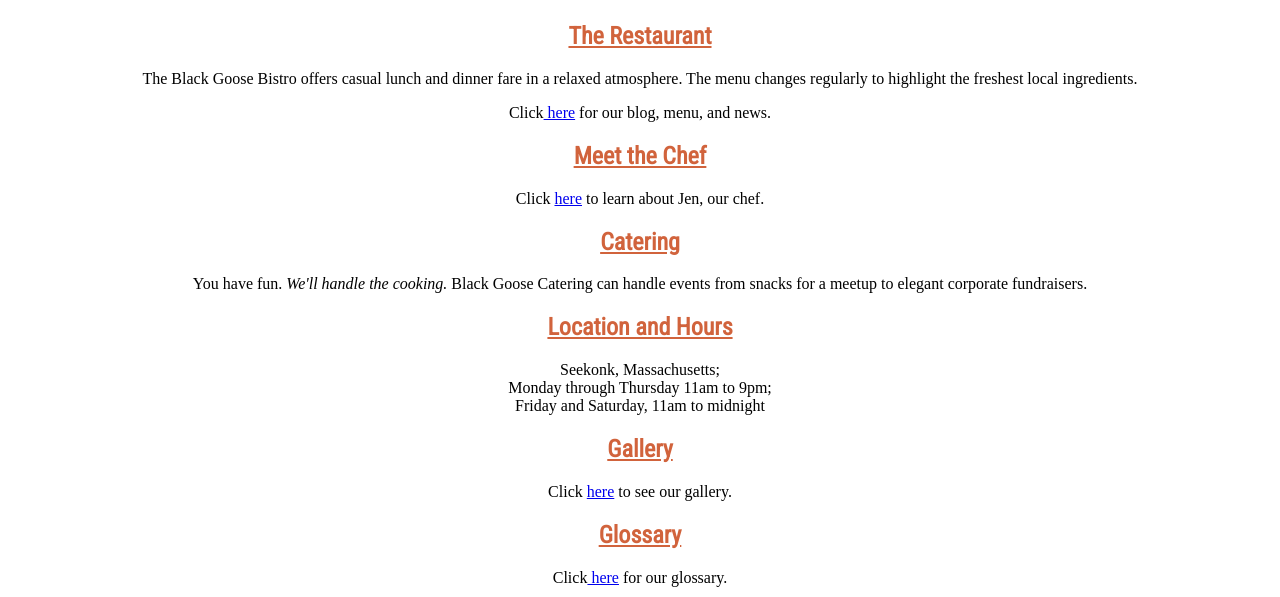
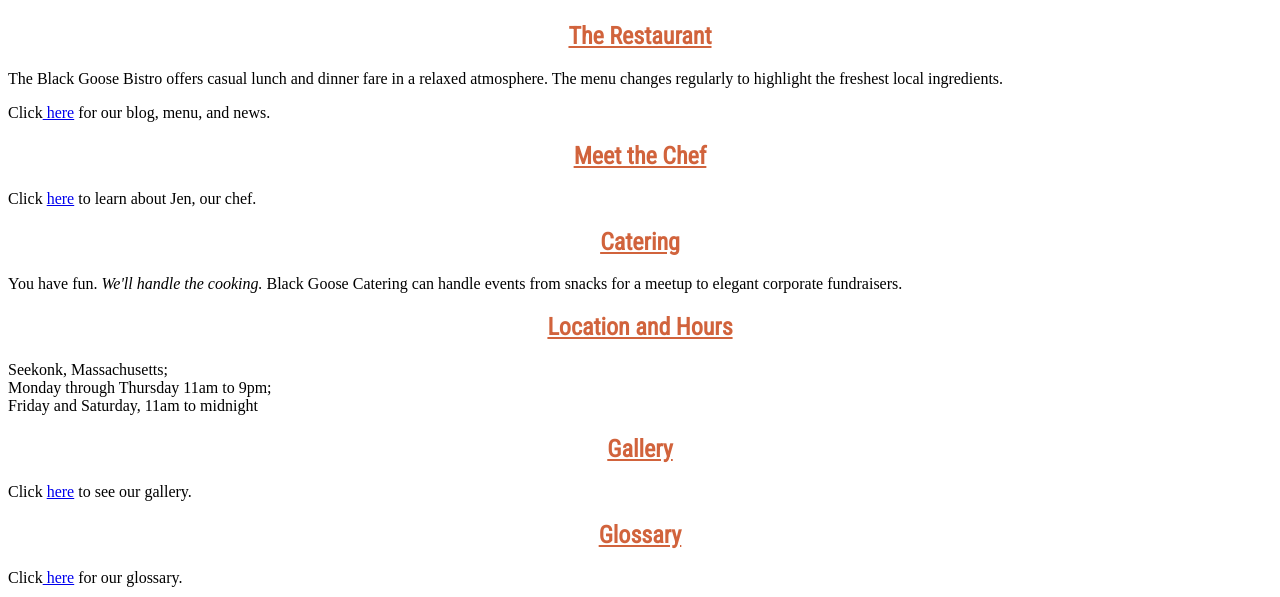
Before and after one commit to juliasala/fid, a plain HTML site: page blackgoose/index.html in a window 1280 px wide. Shown: the part 203-800 px from the top of the page. Drawn offline with Linux system fonts and the light colour scheme.

Commit message:
Update style.css

```diff
--- a/blackgoose/style.css
+++ b/blackgoose/style.css
@@ -22,15 +22,6 @@ h2 {
   font-family: Roboto Condensed;
 }
 
-p {
-Text-align: center;
-}
-
-a {
-text-align: center;
-}
-
-
 footer {
   border-top: 1px solid #57b1dc;
   text-align: center;
```
